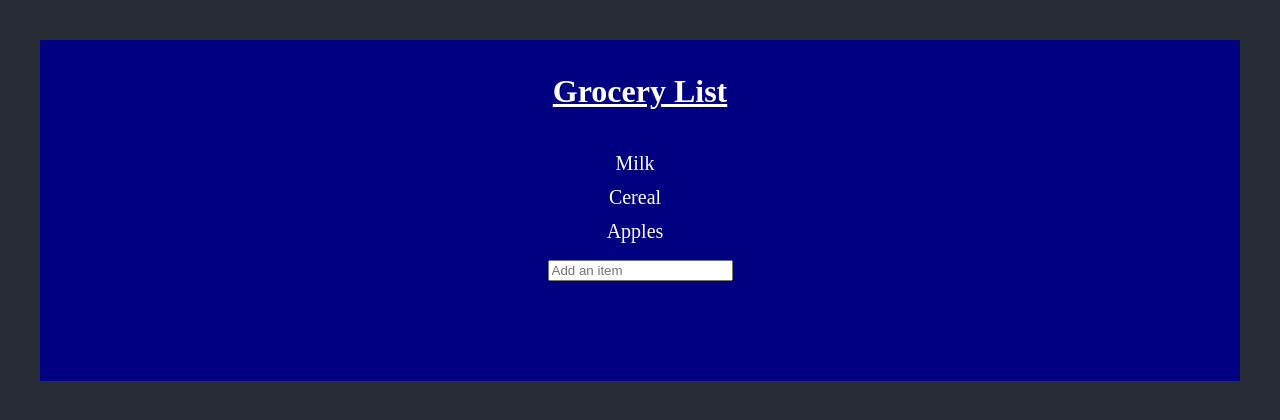
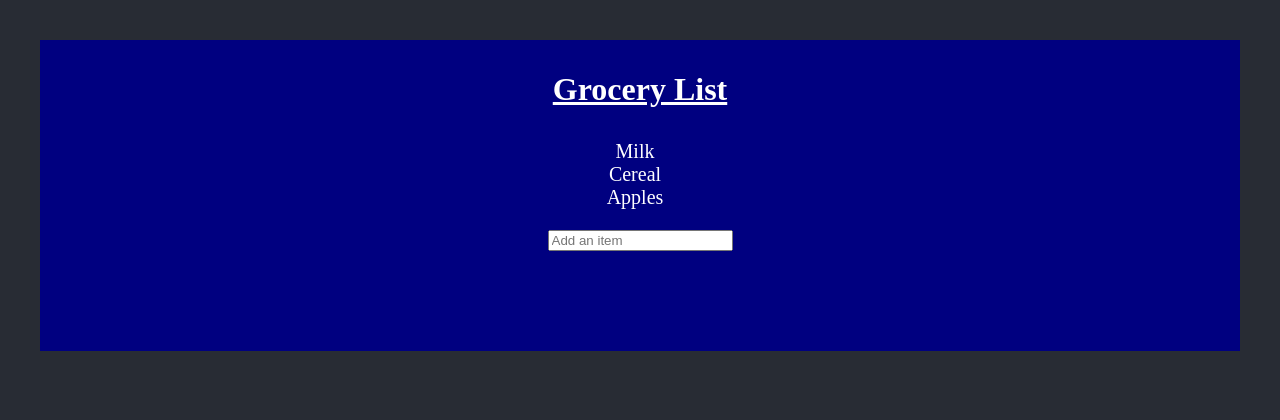
Before and after one commit to DudeMason/Grocery_List, a React (Create React App) app: page / in a window 1280 px wide. Shown: the top 420 px of the page. Built offline with nearby package versions, Linux system fonts and the light colour scheme.

Commit message:
Tried adding Edit and Delete function.

```diff
--- a/src/App.js
+++ b/src/App.js
@@ -11,6 +11,36 @@ class App extends Component {
     {id: 3, itemName: "Apples", completed: false}
       ]
     }
+
+
+  // removeItem(e) {
+  //   this.setState({items: this.state.items.filter(function(item) {
+  //       return item !== e.target
+  //   })});
+  // }
+  //
+  // otherSubmit = (e) => {
+  //   e.preventDefault()
+  //   this.removeItem(this.state)
+  // }
+  // editItems = (id) => {
+  //   const {items} = this.state
+  //
+  //   this.setState({
+  //     items: items.map( item => {
+  //       if (item.id === id) {
+  //         return {
+  //           ...item,
+  //           itemName: newString
+  //         }
+  //       }
+  //     })
+  //   })
+  // }
+  //
+  // newString = () => {
+  //
+  // }
 
   completeItems = (id) => {
       const {items} = this.state
@@ -37,6 +67,7 @@ class App extends Component {
 
   addItem = (itemAdded) => {
     const {items} = this.state
+
     const newItem = {id: this.getUniqId(), ...itemAdded}
     this.setState({ items: [newItem, ...items] })
   }
@@ -49,7 +80,7 @@ class App extends Component {
         padding: '10px 10px 100px',
         }}>
         <List items={this.state.items} completeItems={this.completeItems} />
-        <GroceryForm addItem={this.addItem}/>
+        <GroceryForm addItem={this.addItem} removeItem={this.removeItem}/>
       </div>
     )
   }
--- a/src/components/GroceryForm.js
+++ b/src/components/GroceryForm.js
@@ -29,6 +29,7 @@ handleSubmit = (e) => {
           placeholder='Add an item'
         />
       </form>
+
     )
   }
 }
--- a/src/components/Item.js
+++ b/src/components/Item.js
@@ -1,4 +1,15 @@
 import React from 'react'
+
+// edit = () => {}
+
+const Item = ({ id, itemName, completed, completeItems }) => (
+<ul
+  style= {completed ? {...styles.complete} : {}}
+  onClick= {() => completeItems(id)}
+>
+  {itemName.capitalize()}
+</ul>
+)
 
 const styles ={
   complete: {
@@ -7,21 +18,9 @@ const styles ={
   }
 }
 
-// edit = () => {}
-
 String.prototype.capitalize = function() {
     return this.charAt(0).toUpperCase() + this.slice(1);
 }
 
-const Item = ({ id, itemName, completed, completeItems}) => (
-<ul
-  style= {completed ? {...styles.complete} : {}}
-  onClick= {() => completeItems(id)}
-  style= {{padding:'10px 60px 1px 10px', fontSize: '15pt'}}
->
-  {itemName.capitalize()}
-</ul>
-)
-
 
 export default Item
--- a/src/components/List.js
+++ b/src/components/List.js
@@ -1,10 +1,10 @@
 import React from 'react';
 import Item from './Item'
 
-const List = ({items, completeItems}) => (
+const List = ({items, completeItems, editItems }) => (
   <div>
-  <h1 style={{padding: '2px 2px 10px 2px', textDecorationLine: 'underline'}}>Grocery List</h1>
-  <ul>
+  <h1 style={{textDecorationLine: 'underline'}}>Grocery List</h1>
+  <ul style={{ padding: '10px 60px 1px 10px', fontSize: '15pt'}}>
     { items.map (item => <Item key={item.id} {...item} completeItems={completeItems}/> )}
   </ul>
   </div>
```
